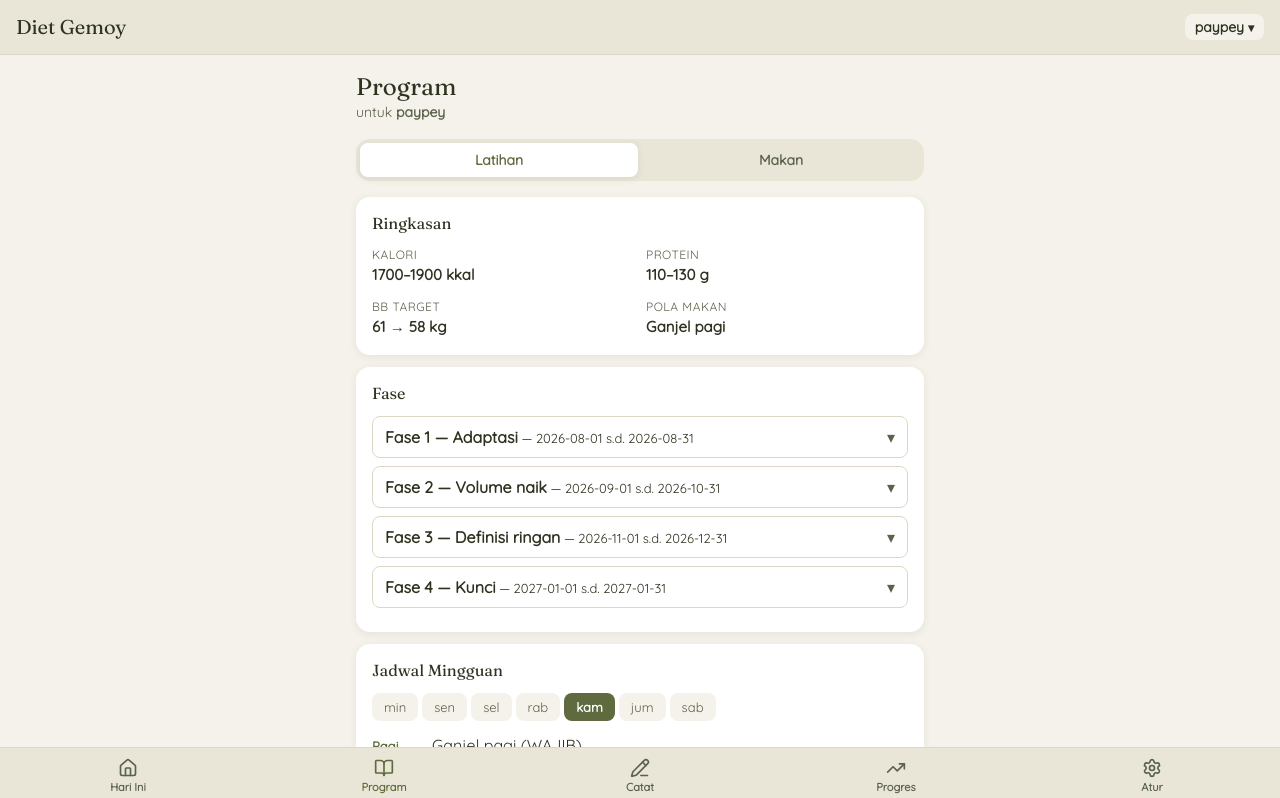
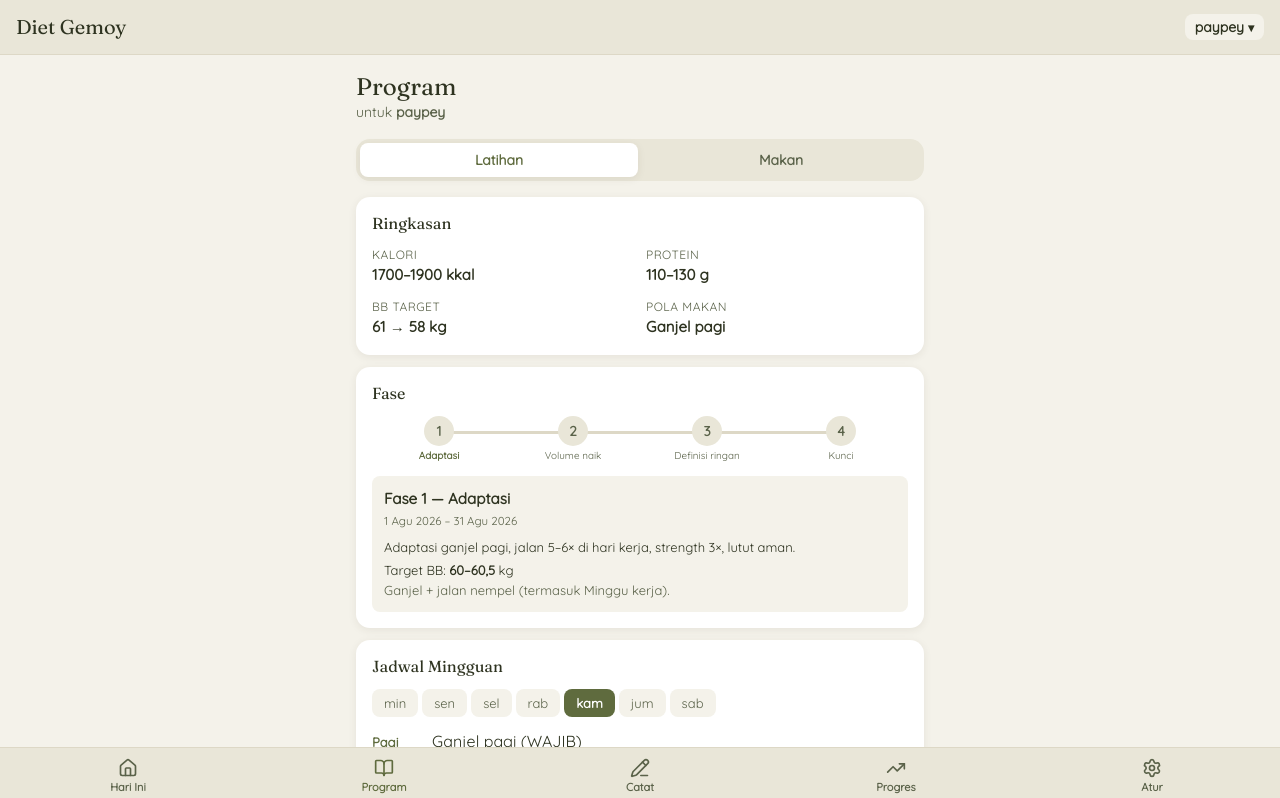
Before and after one commit to kannnnna9/diet-gemoy, a Vue app: page /#/program in a window 1280 px wide. Shown: the top 798 px of the page. Built offline with nearby package versions, Linux system fonts and the light colour scheme.

Commit message:
feat(program): kartu Fase jadi stepper (langkah + status temporal)

```diff
--- a/src/components/PanelLatihan.vue
+++ b/src/components/PanelLatihan.vue
@@ -24,19 +24,26 @@
 
     <section class="card">
       <h3 class="card-title">Fase</h3>
-      <div v-for="f in faseList" :key="f.id" class="fase-item" :class="{ aktif: f.id === faseAktif?.id }">
-        <button class="fase-header" @click="toggleFase(f.id)">
-          <span>
-            <strong>{{ f.nama }}</strong>
-            <span class="text-sm"> — {{ f.tglMulai }} s.d. {{ f.tglSelesai }}</span>
-          </span>
-          <span class="chevron" :class="{ open: faseTerbuka[f.id] }">▾</span>
+      <div class="stepper">
+        <button
+          v-for="f in faseStepper"
+          :key="f.id"
+          class="step"
+          :class="[f.status, { terpilih: f.id === faseTerpilih }]"
+          :aria-current="f.status === 'aktif' ? 'step' : undefined"
+          @click="faseTerpilih = f.id"
+        >
+          <span class="dot">{{ f.nomor }}</span>
+          <span class="step-lbl">{{ f.labelPendek }}</span>
         </button>
-        <div v-if="faseTerbuka[f.id]" class="fase-body">
-          <p class="text-sm">{{ f.fokusFase }}</p>
-          <p class="text-sm">Target BB: <strong>{{ f.targetBB }}</strong> kg</p>
-          <p v-if="f.checkpoint?.catatan" class="text-sm text-muted">{{ f.checkpoint.catatan }}</p>
-        </div>
+      </div>
+
+      <div v-if="faseDetail" class="fase-detail">
+        <div class="fase-nama">{{ faseDetail.nama }}</div>
+        <div class="fase-tgl">{{ formatTanggalId(faseDetail.tglMulai) }} – {{ formatTanggalId(faseDetail.tglSelesai) }}</div>
+        <p class="text-sm fase-fokus">{{ faseDetail.fokusFase }}</p>
+        <p class="text-sm">Target BB: <strong>{{ faseDetail.targetBB }}</strong> kg</p>
+        <p v-if="faseDetail.checkpoint?.catatan" class="text-sm text-muted">{{ faseDetail.checkpoint.catatan }}</p>
       </div>
     </section>
 
@@ -99,16 +106,46 @@
 </template>
 
 <script setup>
-import { ref, computed } from 'vue'
+import { ref, computed, watch } from 'vue'
 import { useProfileStore } from '../stores/profile'
-import { getProfil, getFase, getFaseAktif, getJadwal, getHariIni, getSesi } from '../data/program'
+import { getProfil, getFase, getFaseAktif, getJadwal, getHariIni, getSesi, formatTanggalId } from '../data/program'
 import ItemLatihan from './ItemLatihan.vue'
 
 const profile = useProfileStore()
 
 const profil = computed(() => getProfil(profile.profilAktif))
 const faseList = computed(() => getFase(profile.profilAktif))
-const faseAktif = computed(() => getFaseAktif(profile.profilAktif))
+
+function statusFase(f, today) {
+  if (today > f.tglSelesai) return 'lewat'
+  if (today >= f.tglMulai) return 'aktif'
+  return 'nanti'
+}
+
+const faseStepper = computed(() => {
+  const today = new Date().toISOString().slice(0, 10)
+  return faseList.value.map((f, i) => ({
+    ...f,
+    nomor: i + 1,
+    status: statusFase(f, today),
+    labelPendek: f.nama.includes('—') ? f.nama.split('—')[1].trim() : `Fase ${i + 1}`,
+  }))
+})
+
+const faseTerpilih = ref(null)
+
+// Default = fase aktif; kalau belum ada fase aktif (mis. sebelum program mulai) → fase pertama.
+const idFaseDefault = computed(() => {
+  const aktif = getFaseAktif(profile.profilAktif)
+  return aktif?.id || faseList.value[0]?.id || null
+})
+
+// Reset pilihan saat profil ganti (default ikut profil baru).
+watch(idFaseDefault, (id) => { faseTerpilih.value = id }, { immediate: true })
+
+const faseDetail = computed(() =>
+  faseStepper.value.find(f => f.id === faseTerpilih.value) || null
+)
 
 const hariList = ['minggu', 'senin', 'selasa', 'rabu', 'kamis', 'jumat', 'sabtu']
 const hariAktif = ref(getHariIni())
@@ -124,10 +161,6 @@ const sesiHari = computed(() => {
   return ids.map(id => getSesi(id)).filter(Boolean)
 })
 
-const faseTerbuka = ref({})
-function toggleFase(id) {
-  faseTerbuka.value[id] = !faseTerbuka.value[id]
-}
 </script>
 
 <style scoped>
@@ -148,29 +181,68 @@ function toggleFase(id) {
   letter-spacing: .5px;
 }
 .info-val { font-weight: 600; font-size: .9375rem; }
-.fase-item {
-  border: 1px solid var(--line);
-  border-radius: var(--r-sm);
-  margin-bottom: 8px;
-  overflow: hidden;
+.stepper { display: flex; margin-bottom: 14px; }
+.step {
+  flex: 1;
+  display: flex;
+  flex-direction: column;
+  align-items: center;
+  gap: 4px;
+  position: relative;
+  background: none;
+  padding: 0;
 }
-.fase-item.aktif { border-color: var(--accent-soft); }
-.fase-header {
+.step .dot {
+  width: 30px;
+  height: 30px;
+  border-radius: 50%;
   display: flex;
   align-items: center;
-  justify-content: space-between;
+  justify-content: center;
+  font-weight: 700;
+  font-size: .85rem;
+  background: var(--surface);
+  color: var(--text-muted);
+  z-index: 1;
+  transition: box-shadow .15s;
+}
+.step-lbl {
+  font-size: .62rem;
+  color: var(--text-muted);
+  text-align: center;
+  line-height: 1.2;
+}
+/* garis penghubung ke kanan tiap bulatan */
+.step::after {
+  content: "";
+  position: absolute;
+  top: 15px;
+  left: 50%;
   width: 100%;
-  padding: 10px 12px;
-  text-align: left;
-  color: var(--text);
+  height: 3px;
+  background: var(--line);
+  z-index: 0;
 }
-.chevron { transition: transform .15s; color: var(--text-muted); }
-.chevron.open { transform: rotate(180deg); }
-.fase-body {
-  padding: 0 12px 12px;
-  border-top: 1px solid var(--line);
-  padding-top: 8px;
+.step:last-child::after { display: none; }
+/* status temporal */
+.step.lewat .dot { background: var(--accent-soft); color: var(--on-primary); }
+.step.lewat::after { background: var(--accent-soft); }
+.step.aktif .dot {
+  background: var(--primary);
+  color: var(--on-primary);
+  box-shadow: 0 0 0 4px color-mix(in srgb, var(--primary) 20%, transparent);
 }
+/* seleksi (independen dari status) */
+.step.terpilih .step-lbl { color: var(--primary); font-weight: 700; }
+
+.fase-detail {
+  background: var(--bg);
+  border-radius: var(--r-sm);
+  padding: 12px;
+}
+.fase-nama { font-weight: 700; font-size: .95rem; }
+.fase-tgl { font-size: .72rem; color: var(--text-muted); margin: 2px 0 8px; }
+.fase-fokus { margin-bottom: 4px; }
 .hari-tabs { display: flex; gap: 4px; margin-bottom: 12px; overflow-x: auto; }
 .hari-tab {
   padding: 6px 12px;
```
